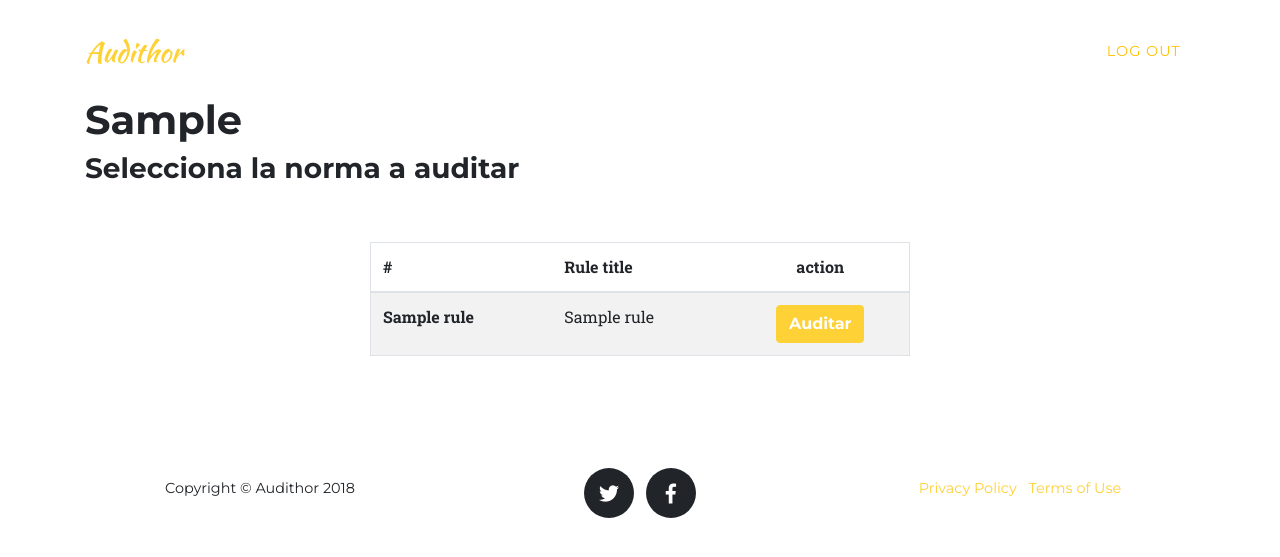
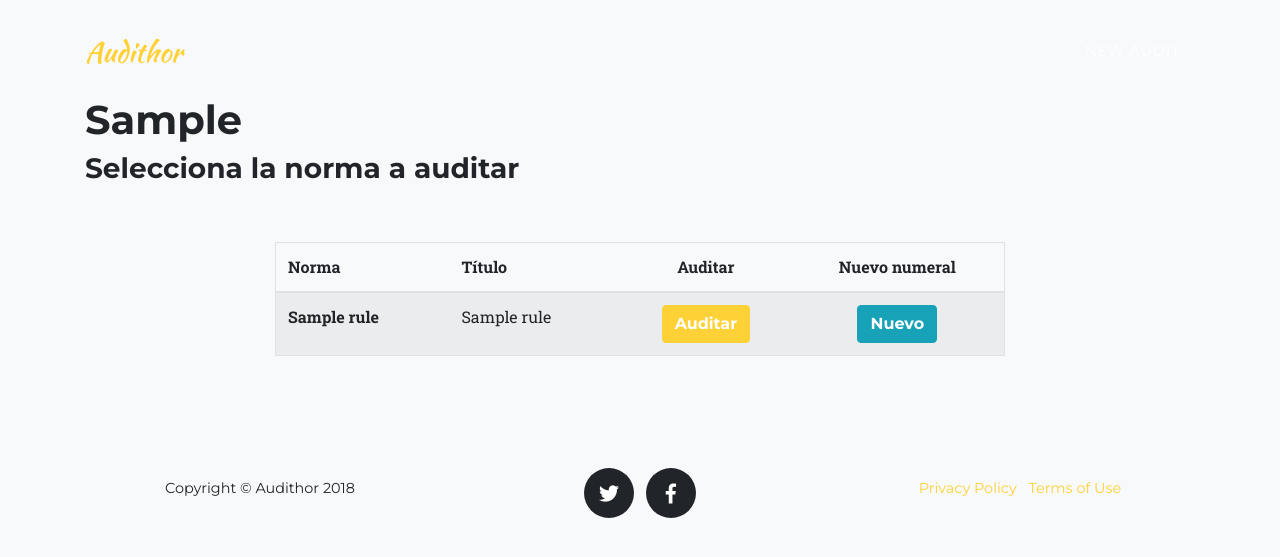
Before and after one commit to Yojanpardo/django_audithor, a Django app: page /audits/1/ in a window 1280 px wide. Shown: the top 557 px of the page. Run offline with Django 3.2, Linux system fonts and the light colour scheme; tables that the repository leaves empty hold one stand-in row (values such as "Sample post"); some libraries are stand-ins or nearby versions; some web fonts are replaced.

Commit message:
agrego las vistas para crear nuevas auditorias, reglas, numerales y preguntas

```diff
--- a/audit/urls.py
+++ b/audit/urls.py
@@ -7,4 +7,8 @@ urlpatterns = [
 	path('<int:audit_pk>/<int:pk>/',views.RuleDetailView.as_view(),name='numerals'),
 	path('<int:audit_pk>/<int:rule_pk>/<int:pk>/',views.NumeralDetailView.as_view(),name='questions'),
 	path('<int:audit_pk>/<int:rule_pk>/<int:numeral_pk>/<int:pk>',views.QuestionUpdateView.as_view(),name='question'),
+	path('new/', views.AuditCreateView.as_view(),name='create_audit'),
+	path('new/rule/', views.RuleCreateView.as_view(),name='create_rule'),
+	path('new/numeral', views.NumeralCreateView.as_view(),name='create_numeral'),
+	path('new/question', views.QuestionCreateView.as_view(), name='create_question'),
 ]
--- a/audit/views.py
+++ b/audit/views.py
@@ -1,8 +1,9 @@
 from django.shortcuts import render
-from django.views.generic import ListView, DetailView, UpdateView
+from django.views.generic import ListView, DetailView, UpdateView, CreateView
 from .models import Audit, Rule, Numeral, Question
 from django.urls import reverse_lazy
 from django.http import Http404
+from .forms import AuditCreateForm, RuleCreateForm, NumeralCreateForm, QuestionCreateForm
 
 # Create your views here.
 
@@ -100,3 +101,23 @@ class AuditRankingView(DetailView):
             'unanswered_percent':unanswered_percent
         }
         return context
+
+class AuditCreateView(CreateView):
+    template_name = "audit/create_audit.html"
+    form_class = AuditCreateForm
+    success_url = reverse_lazy('audit:audits')
+
+class RuleCreateView(CreateView):
+    template_name = "audit/create_rule.html"
+    form_class = RuleCreateForm
+    success_url = reverse_lazy('audit:audits')
+
+class NumeralCreateView(CreateView):
+    template_name = "audit/create_numeral.html"
+    form_class = NumeralCreateForm
+    success_url = reverse_lazy('audit:audits')
+
+class QuestionCreateView(CreateView):
+    template_name = "audit/create_question.html"
+    form_class = QuestionCreateForm
+    success_url = reverse_lazy('audit:audits')
--- a/templates/audit/numerals.html
+++ b/templates/audit/numerals.html
@@ -7,13 +7,14 @@
     	<h1 class="mt-5 pt-5">{{rule}}</h1>
     	<h3>Selecciona el numeral</h3>
     	<div class="row mt-5 justify-content-center">
-    		<div class="col-sm-12 col-md-10 col-lg-8 col-xl-6">
+    		<div class="col-sm-12 col-md-10 col-lg-8 ">
     			<table class="table table-striped border">
     				<thead>
     					<tr>
     						<th>#</th>
     						<th>Title</th>
-    						<th class="text-center">Action</th>
+    						<th class="text-center">Preguntar</th>
+                            <th class="text-center">Nueva</th>
     					</tr>
     				</thead>
     				<tbody>
@@ -22,6 +23,7 @@
 	    						<th>{{numeral.numeral}}</th>
 	    						<td>{{numeral.title}}</td>
 	    						<td class="text-center"><a href="{% url 'audit:questions' rule.audit.pk rule.pk numeral.pk %}" class="btn btn-primary ">Ver preguntas</a></td>
+                                <td class="text-center"><a href="{% url 'audit:create_question' %}" class="btn btn-info">Nueva</a></td>
 	    					</tr>
     					{% endfor %}
     				</tbody>
--- a/templates/audit/rules.html
+++ b/templates/audit/rules.html
@@ -7,13 +7,14 @@
 	<h1 class="mt-5 pt-5">{{audit}}</h1>
 	<h3>Selecciona la norma a auditar</h3>
 	<div class="row justify-content-center">
-		<div class="col-sm-12 col-md-10 col-lg-8 col-xl-6 mt-5 	">
+		<div class="col-sm-12 col-md-10 col-lg-8 mt-5">
 	    <table class="table table-striped border">
 			  <thead>
 			    <tr>
-			      <th scope="col">#</th>
-			      <th scope="col">Rule title</th>
-			      <th class="text-center">action</th>
+			      <th scope="col">Norma</th>
+			      <th scope="col">Título</th>
+			      <th class="text-center">Auditar</th>
+			      <th class="text-center">Nuevo numeral</th>
 			    </tr>
 			  </thead>
 			  <tbody>
@@ -22,6 +23,7 @@
 				      <th scope="row">{{rule.rule_name}}</th>
 				      <td>{{rule.rule_title}}</td>
 				      <td class="text-center"><a href="{% url 'audit:numerals' audit.pk rule.pk %}" class="btn btn-primary">Auditar</a></td>
+				      <td class="text-center"><a href="{% url 'audit:create_numeral' %}" class="btn btn-info">Nuevo</a></td>
 				    </tr>
 			    {% endfor %}
 			  </tbody>
--- a/templates/base.html
+++ b/templates/base.html
@@ -27,7 +27,7 @@
 
   </head>
 
-  <body id="page-top">
+  <body id="page-top" class="bg-light">
     {% include "nav.html" %}
     {% block container %}
 
--- a/templates/nav.html
+++ b/templates/nav.html
@@ -8,11 +8,10 @@
     </button>
     <div class="collapse navbar-collapse" id="navbarResponsive">
       <ul class="navbar-nav text-uppercase ml-auto">
-        <!--
         <li class="nav-item">
-          <a class="nav-link js-scroll-trigger" href="#register">Datos</a>
+          <a class="nav-link js-scroll-trigger" href="{% url 'audit:create_audit' %}">New audit</a>
         </li>
-          <li class="nav-item">
+          <!--li class="nav-item">
             <a class="nav-link js-scroll-trigger" href="#services">#4</a>
           </li>
         <li class="nav-item">
@@ -23,10 +22,10 @@
         </li
         <li class="nav-item">
           <a class="nav-link js-scroll-trigger" href="#contact">Contacto</a>
-        </li-->
+        </li>
         <li class="nav-item">
           <a class="nav-link js-scroll-trigger text-warning" href="#">Log Out</a>
-        </li>
+        </li-->
       </ul>
     </div>
   </div>
```
Also changed, not shown: audit/forms.py (added, +43 -0 lines), templates/audit/audits.html (+7 -0 lines), templates/audit/create_audit.html (added, +11 -0 lines), templates/audit/create_numeral.html (added, +11 -0 lines), templates/audit/create_question.html (added, +11 -0 lines), templates/audit/create_rule.html (added, +14 -0 lines), audithor/urls.py (line endings or trailing spaces).
